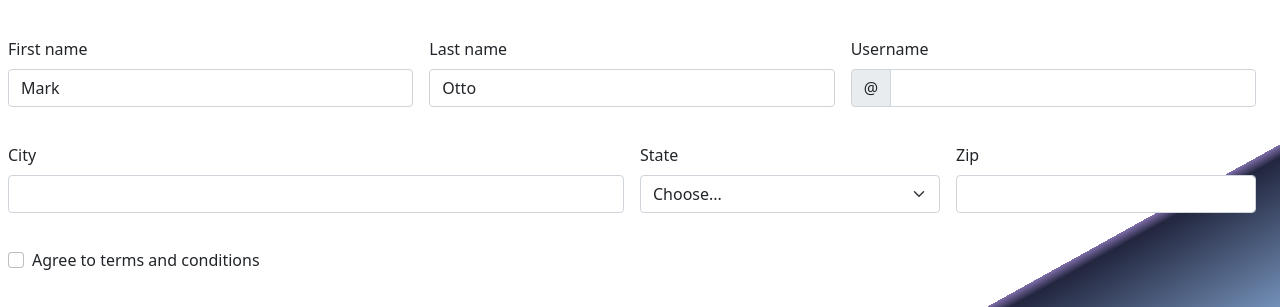
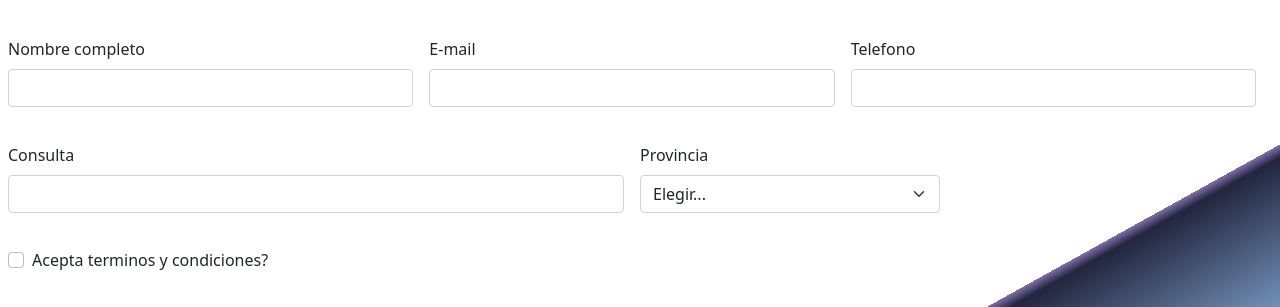
Before and after one commit to leobrogno/Limpido-final, a plain HTML site: page paginas/contacto.html in a window 1280 px wide. Shown: the part 383-690 px from the top of the page. Drawn offline with nearby package versions, Linux system fonts and the light colour scheme.

Commit message:
agregueContacto

```diff
--- a/paginas/contacto.html
+++ b/paginas/contacto.html
@@ -1,5 +1,6 @@
 <!DOCTYPE html>
 <html lang="en">
+
 <head>
   <meta charset="UTF-8">
   <meta http-equiv="X-UA-Compatible" content="IE=edge">
@@ -62,40 +63,60 @@
       <h1 class="col-12 tituloNosotros">Escribinos y te responderemos a la brevedad</h1>
       <form class="row g-3">
         <div class="col-md-4">
-              <label for="validationDefault01" class="form-label">First name</label>
-              <input type="text" class="form-control" id="validationDefault01" value="Mark" required>
+          <label for="validationDefault01" class="form-label">Nombre completo</label>
+          <input type="text" class="form-control" id="validationDefault01" value="" required>
         </div>
         <div class="col-md-4">
-              <label for="validationDefault02" class="form-label">Last name</label>
-              <input type="text" class="form-control" id="validationDefault02" value="Otto" required>
+          <label for="validationDefault02" class="form-label">E-mail</label>
+          <input type="text" class="form-control" id="validationDefault02" value="" required>
         </div>
         <div class="col-md-4">
-              <label for="validationDefaultUsername" class="form-label">Username</label>
+          <label for="validationDefaultUsername" class="form-label">Telefono</label>
           <div class="input-group">
-                <span class="input-group-text" id="inputGroupPrepend2">@</span>
-                <input type="text" class="form-control" id="validationDefaultUsername"  aria-describedby="inputGroupPrepend2" required>
+            <input type="phone" class="form-control" id="validationDefaultUsername" aria-describedby="inputGroupPrepend2"
+              required>
           </div>
         </div>
         <div class="col-md-6">
-              <label for="validationDefault03" class="form-label">City</label>
+          <label for="validationDefault03" class="form-label">Consulta</label>
           <input type="text" class="form-control" id="validationDefault03" required>
         </div>
         <div class="col-md-3">
-              <label for="validationDefault04" class="form-label">State</label>
+          <label for="validationDefault04" class="form-label">Provincia</label>
           <select class="form-select" id="validationDefault04" required>
-                <option selected disabled value="">Choose...</option>
-                <option>...</option>
+            <option selected disabled value="">Elegir...</option>
+            <option>Buenos Aires</option>
+            <option>Capital Federal</option>
+            <option>Catamarca</option>
+            <option>Chaco</option>
+            <option>Chubut</option>
+            <option>Córdoba</option>
+            <option>Corrientes</option>
+            <option>Entre Ríos</option>
+            <option>Formosa</option>
+            <option>Jujuy</option>
+            <option>La Pampa</option>
+            <option>La Rioja</option>
+            <option>Mendoza</option>
+            <option>Misiones</option>
+            <option>Neuquén</option>
+            <option>Río Negro</option>
+            <option>Salta</option>
+            <option>San Juan</option>
+            <option>San Luis</option>
+            <option>Santa Cruz</option>
+            <option>Santa Fe</option>
+            <option>Santiago del Estero</option>
+            <option>Tierra del Fuego, Antartida e islas del Atlántico Sur</option>
+            <option>Tucumán</option>
+
           </select>
-            </div>
-            <div class="col-md-3">
-              <label for="validationDefault05" class="form-label">Zip</label>
-              <input type="text" class="form-control" id="validationDefault05" required>
         </div>
         <div class="col-12">
           <div class="form-check">
             <input class="form-check-input" type="checkbox" value="" id="invalidCheck2" required>
             <label class="form-check-label" for="invalidCheck2">
-                  Agree to terms and conditions
+              Acepta terminos y condiciones?
             </label>
           </div>
         </div>
```
Lines whose indentation alone changed are shown as unchanged.
